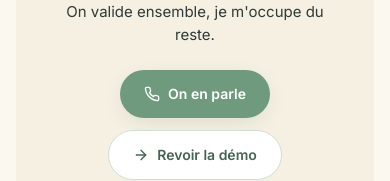
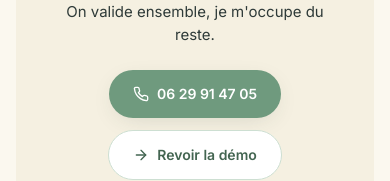
Before and after one commit to rabaudremi-boop/amai-precommande, a React (Vite) app: page /offre in a window 390 px wide. Shown: the part 8111-8292 px from the top of the page. Built offline with nearby package versions, Linux system fonts and the light colour scheme.

Commit message:
tweak(offer): wire real phone number on On-en-parle CTA

```diff
--- a/src/pages/Offer.tsx
+++ b/src/pages/Offer.tsx
@@ -434,11 +434,11 @@ export default function Offer() {
           </p>
           <div className="mt-6 flex flex-wrap items-center justify-center gap-3">
             <a
-              href="tel:+33000000000"
+              href="tel:+33629914705"
               className="btn-primary"
             >
               <Phone size={16} />
-              On en parle
+              06 29 91 47 05
             </a>
             <Link to="/" className="btn-secondary">
               <ArrowRight size={16} />
```
